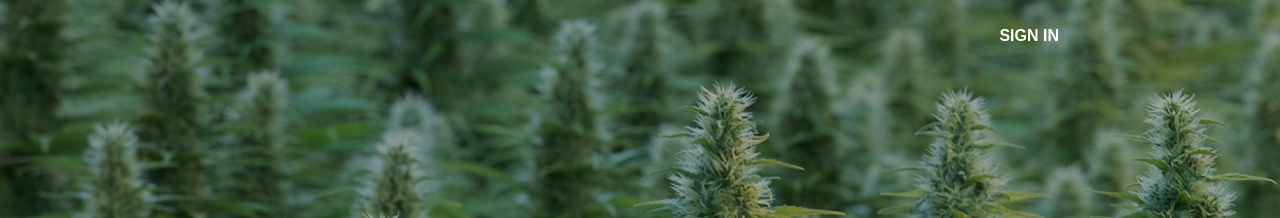
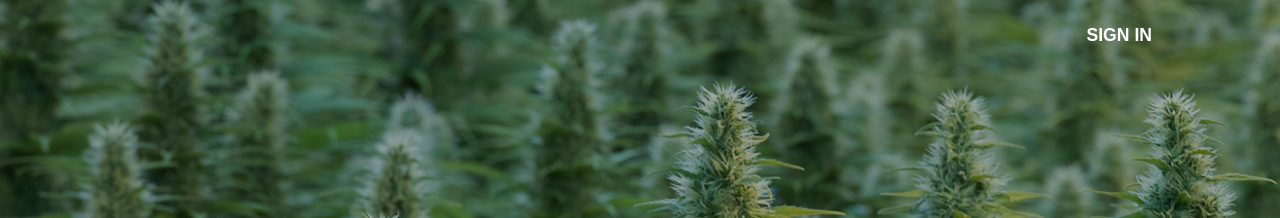
Before and after one commit to thetalkgroups/thetalkgroups.github.io, a Jekyll site: the page built from thc/index.md, in a window 1280 px wide. Shown: the top 218 px of the page. Built offline with Jekyll 4.4.1, drawn with Linux system fonts in a browser that asks for light colours; comment, search, counter and statistics services are not loaded.

Commit message:
moved sign-in into nav on small screens

```diff
--- a/_includes/header.html
+++ b/_includes/header.html
@@ -4,6 +4,9 @@
     .header {
         color: {{ include.color }};
         height: {{ hWRatio | times: 100 }}vw;
+    }
+    .header__top-bar__sign-in-button {
+        color: {{ include.color }};
     }
 </style>
 <script>
@@ -26,12 +29,11 @@
 <header class="header">
     <img style="height: {{ hWRatio | times: 100 }}vw" class="header__img small" src="{{ include.dataUrl }}" alt="header image">
     <div class="header__container">
-        <a href="{{ include.url }}" router-link class="header__h1">
+        <a href="{{ include.url }}" class="header__h1">
             <h1>{{ include.title }}</h1>
         </a>
 
         <section class="header__top-bar">
-            <a href="/sign-in.html" router-link class="header__top-bar__sign-in-button" hidden>sign in</a>
             <p class="header__top-bar__user-name" hidden></p>
 
             <button class="header__top-bar__open-nav-button" hidden>
@@ -40,15 +42,6 @@
                     <path d="M3 18h18v-2H3v2zm0-5h18v-2H3v2zm0-7v2h18V6H3z"/>
                 </svg>
             </button>
-
-            <section class="header__user card" hidden>
-                <img class="header__user__photo" alt="photo">
-                <section class="header__user__container">
-                    <p class="header__user__name"></p>
-                    <p class="header__user__email"></p>
-                    <button class="header__user__sign-out-button">sign out</button>
-                </section>
-            </section>
         </section>
     </div>
 </header>
--- /dev/null
+++ b/_includes/user-card.html
@@ -0,0 +1,8 @@
+<section class="header__user card not-signed-in" hidden>
+    <img class="header__user__photo" alt="photo">
+    <section class="header__user__container">
+        <p class="header__user__name"></p>
+        <p class="header__user__email"></p>
+        <button class="header__user__sign-out-button">sign out</button>
+    </section>
+</section>
--- a/_layouts/group.html
+++ b/_layouts/group.html
@@ -8,6 +8,14 @@
 
 <head>
     <link rel="stylesheet" href="/css/group.css" async>
+
+    <style>
+        @media (max-width: 550px) {
+            .header__user {
+                top: 155px;
+            }
+        }
+    </style>
 
     <script>
         window.GROUP_URL = "{{ data.baseUrl }}";
@@ -52,8 +60,10 @@
             <a href="{{ data.baseUrl }}/forum/">Forum</a>
             <a href="{{ data.baseUrl }}/general-hr.html">General HR</a>
             <a href="{{ data.baseUrl }}/test-kits.html">Test Kits</a>
+            <a href="/sign-in.html" class="header__top-bar__sign-in-button" hidden>sign in</a>
+        </nav>
 
-        </nav>
+        {% include user-card.html %}
 
         <section class="card">{{ content }}</section>
     </div>
--- a/_layouts/main.html
+++ b/_layouts/main.html
@@ -23,8 +23,10 @@
             </button>
 
             <a href="/thc/">THC</a>
+            <a href="/sign-in.html" class="header__top-bar__sign-in-button" hidden>sign in</a>
+        </nav>
 
-        </nav>
+        {% include user-card.html %}
 
         {{ content }}
     </div>
--- a/css/main.scss
+++ b/css/main.scss
@@ -146,19 +146,24 @@
     fill: currentColor;
 }
 .header__top-bar__sign-in-button {
-    color: currentColor;
     font-size: 1em;
     font-weight: bold;
     background: transparent;
     text-transform: uppercase;
+    position: fixed;
+    top: 25px;
+    right: 128px;
+    width: inherit;
 }
 .header__user {
     display: flex;
     flex-direction: row;
 
-    position: absolute;
+    position: fixed;
     top: 72px;
+    flex-direction: row !important;
     right: 16px;
+    width: initial !important;
 }
 .header__user[hidden] {
     opacity: 0;
@@ -246,6 +251,42 @@
     }
 }
 
+@media (max-width: 550px) {
+    .header__top-bar__user-name {
+        display: none;
+    }
+
+    .navigation + .header__user {
+        right: -240px;
+        transition: right .3s;
+    }
+
+    .navigation.open + .header__user {
+        opacity: 1;
+        z-index: 3;
+        box-shadow: none;
+        width: 240px !important;
+        right: 0;
+        top: 95px;
+    }
+
+    .navigation.open + .header__user .header__user__photo {
+        width: 40px;
+        height: 40px;
+    }
+
+    .header__user.not-signed-in {
+        display: none !important;
+    }
+
+    .header__top-bar__sign-in-button {
+        color: #616161 !important;
+        text-transform: capitalize;
+        font-weight: normal;
+        position: static;
+    }
+}
+
 @media (max-width: 870px) {
     .header__container {
         padding: 16px;
--- a/ts/common.ts
+++ b/ts/common.ts
@@ -66,10 +66,12 @@
         if (!user) {
             signInButton.hidden = false;
             userNameOnly.hidden = true;
+            userCard.classList.add("not-signed-in");
         }
         else {
             signInButton.hidden = true;
             userNameOnly.hidden = false;
+            userCard.classList.remove("not-signed-in");
 
             userNameOnly.innerText = user.name;
 
```
Also changed, not shown: assets/static/ic_menu_white_24px.svg (deleted).
